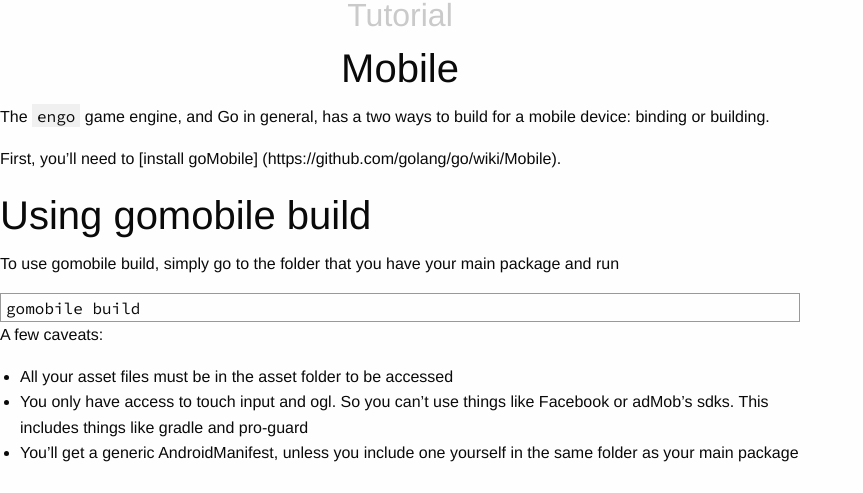
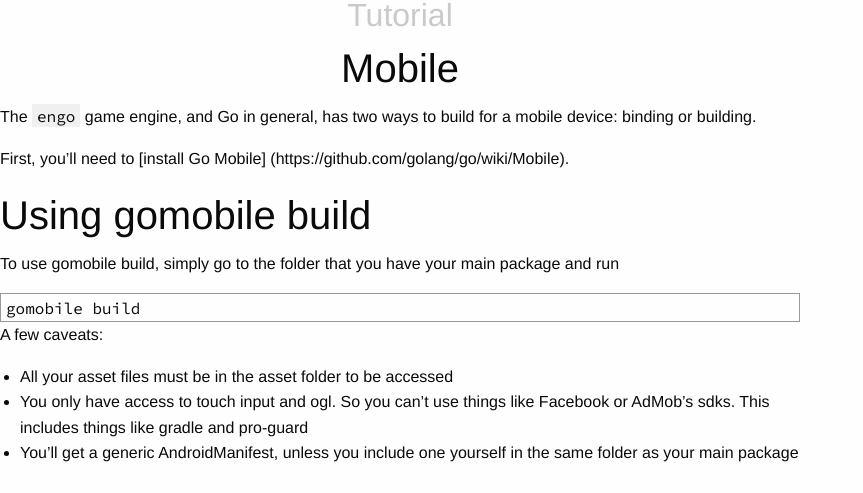
Before and after one commit to EngoEngine/engoengine.github.io, a Jekyll site: the page built from concepts/mobileBuilding.md, in a window 1280 px wide and 900 px high. Shown: the part 284-777 px from the top of the window, without its empty margins (0-863 px from the left). Built offline with Jekyll 4.4.1, drawn with Linux system fonts in a browser that asks for light colours; nearby versions of some CDN libraries.

Commit message:
Fixing typos

```diff
--- a/concepts/mobileBuilding.md
+++ b/concepts/mobileBuilding.md
@@ -3,10 +3,10 @@
 title: Mobile
 ---
 
-The `engo` game engine, and Go in general, has a two ways to build for a
+The `engo` game engine, and Go in general, has two ways to build for a
 mobile device: binding or building.
 
-First, you'll need to [install goMobile] (https://github.com/golang/go/wiki/Mobile).
+First, you'll need to [install Go Mobile] (https://github.com/golang/go/wiki/Mobile).
 
 ## Using gomobile build
 
@@ -21,7 +21,7 @@
 
 * All your asset files must be in the asset folder to be accessed
 * You only have access to touch input and ogl. So you can't use things like
-Facebook or adMob's sdks. This includes things like gradle and pro-guard
+Facebook or AdMob's sdks. This includes things like gradle and pro-guard
 * You'll get a generic AndroidManifest, unless you include one yourself in the
 same folder as your main package
 
```
